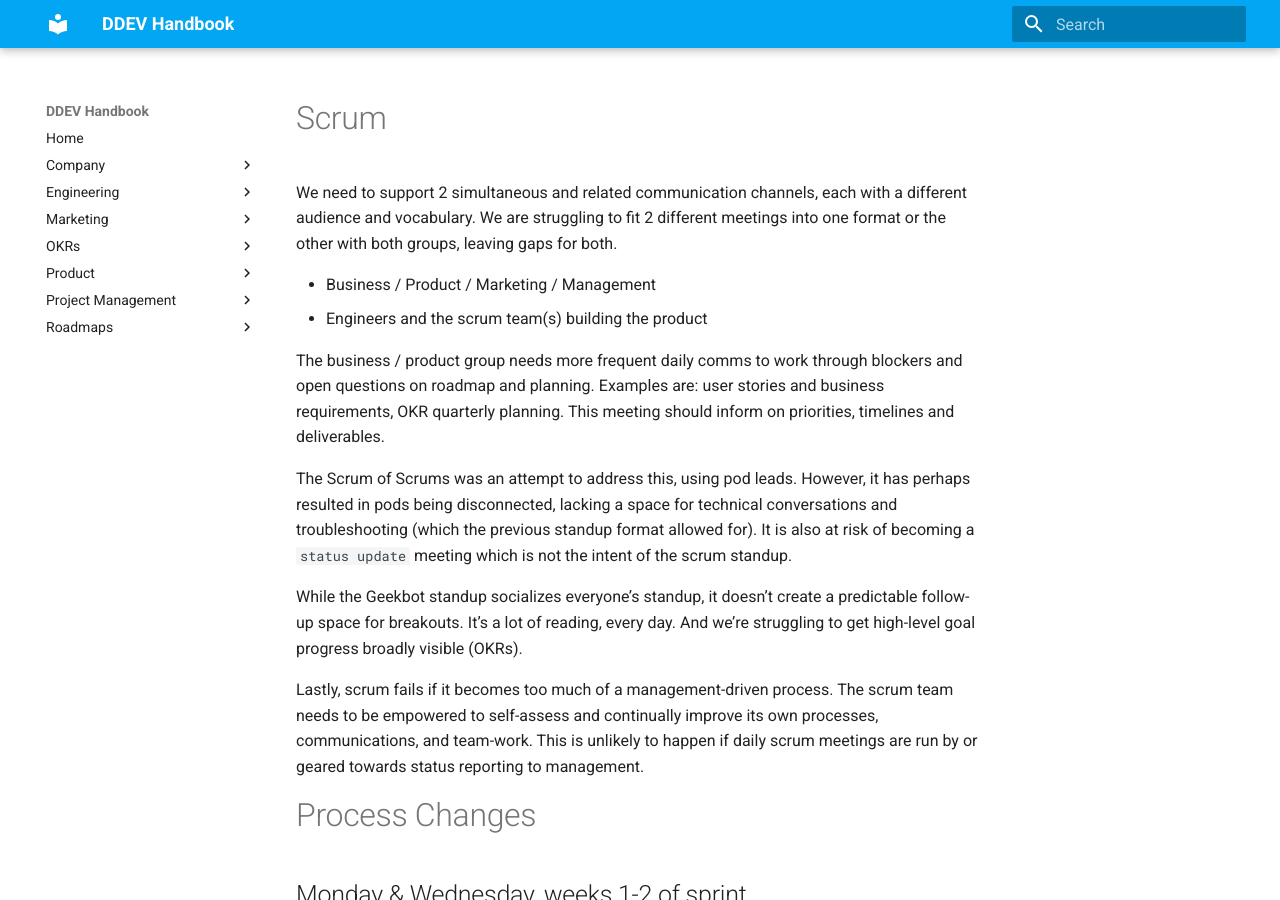
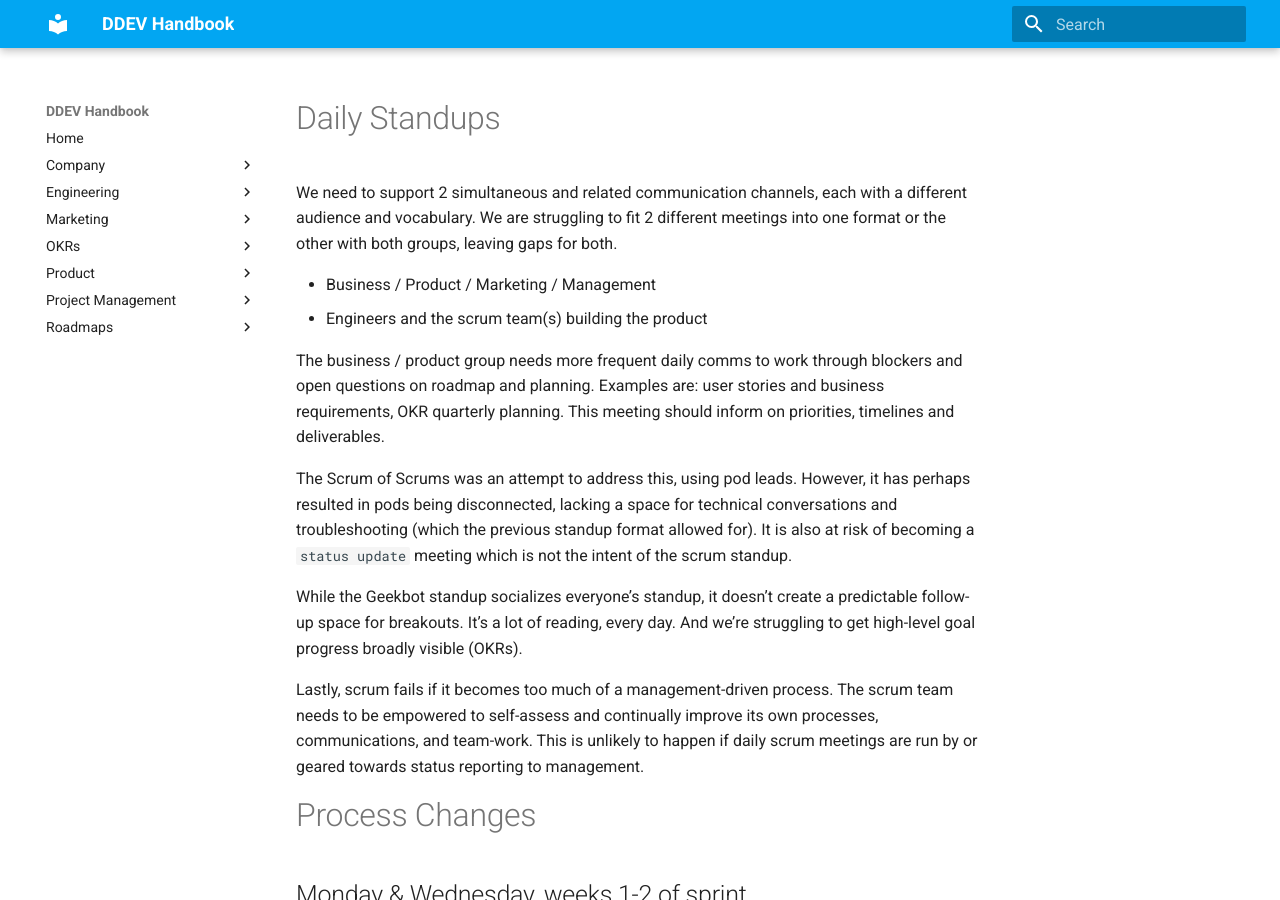
Before and after one commit to fru-io/handbook, an MkDocs documentation site: the page built from docs/project-management/standups.md, in a window 1280 px wide and 900 px high. Built offline with MkDocs 1.6.1 and Material for MkDocs 9.7.7, drawn with Linux system fonts in a browser that asks for light colours.

Commit message:
Update standups.md
fix title

```diff
--- a/docs/project-management/standups.md
+++ b/docs/project-management/standups.md
@@ -1,4 +1,4 @@
-# Scrum
+# Daily Standups
 
 We need to support 2 simultaneous and related communication channels, each with a different audience and vocabulary. We are struggling to fit 2 different meetings into one format or the other with both groups, leaving gaps for both.
 
```
